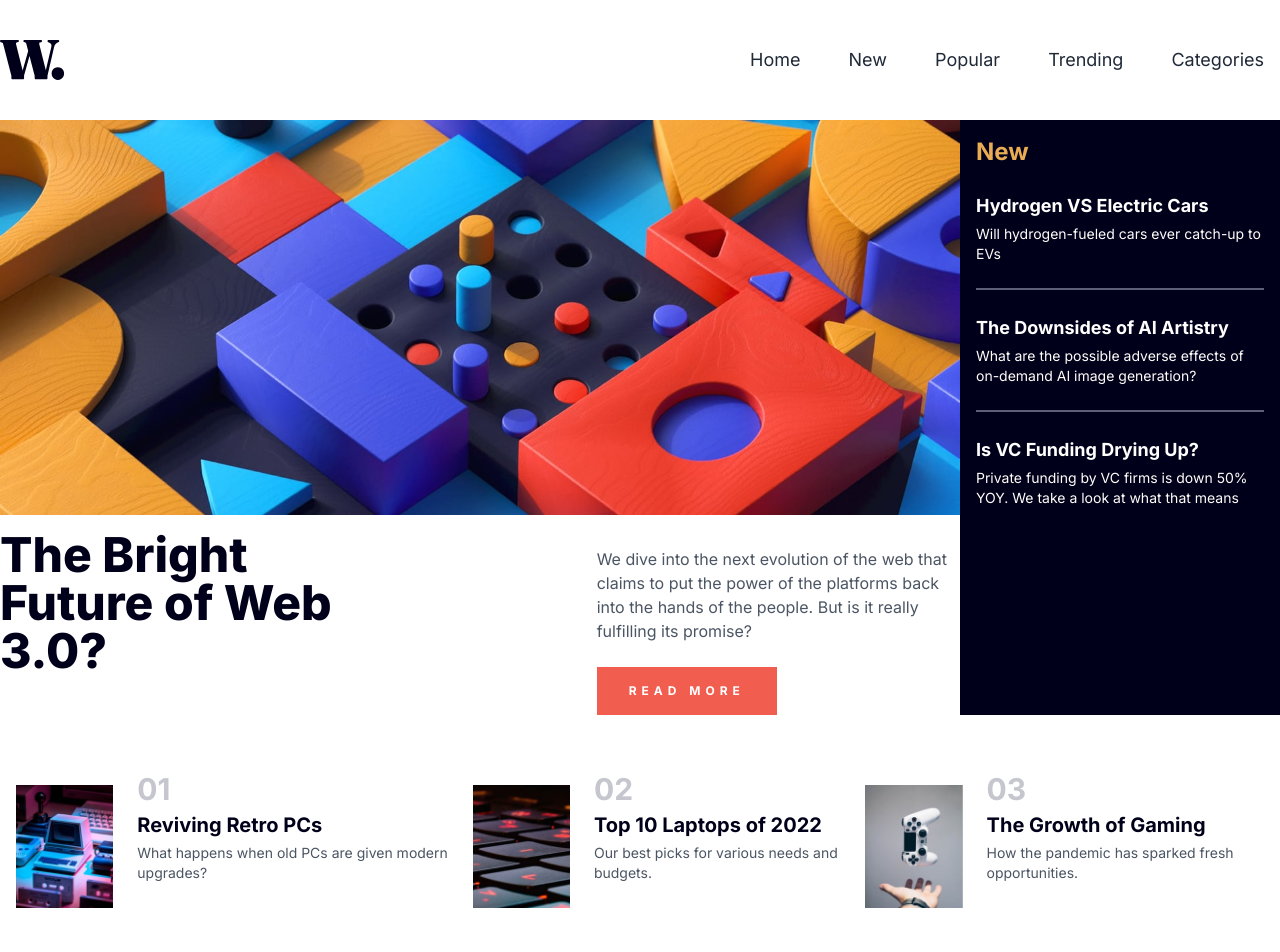
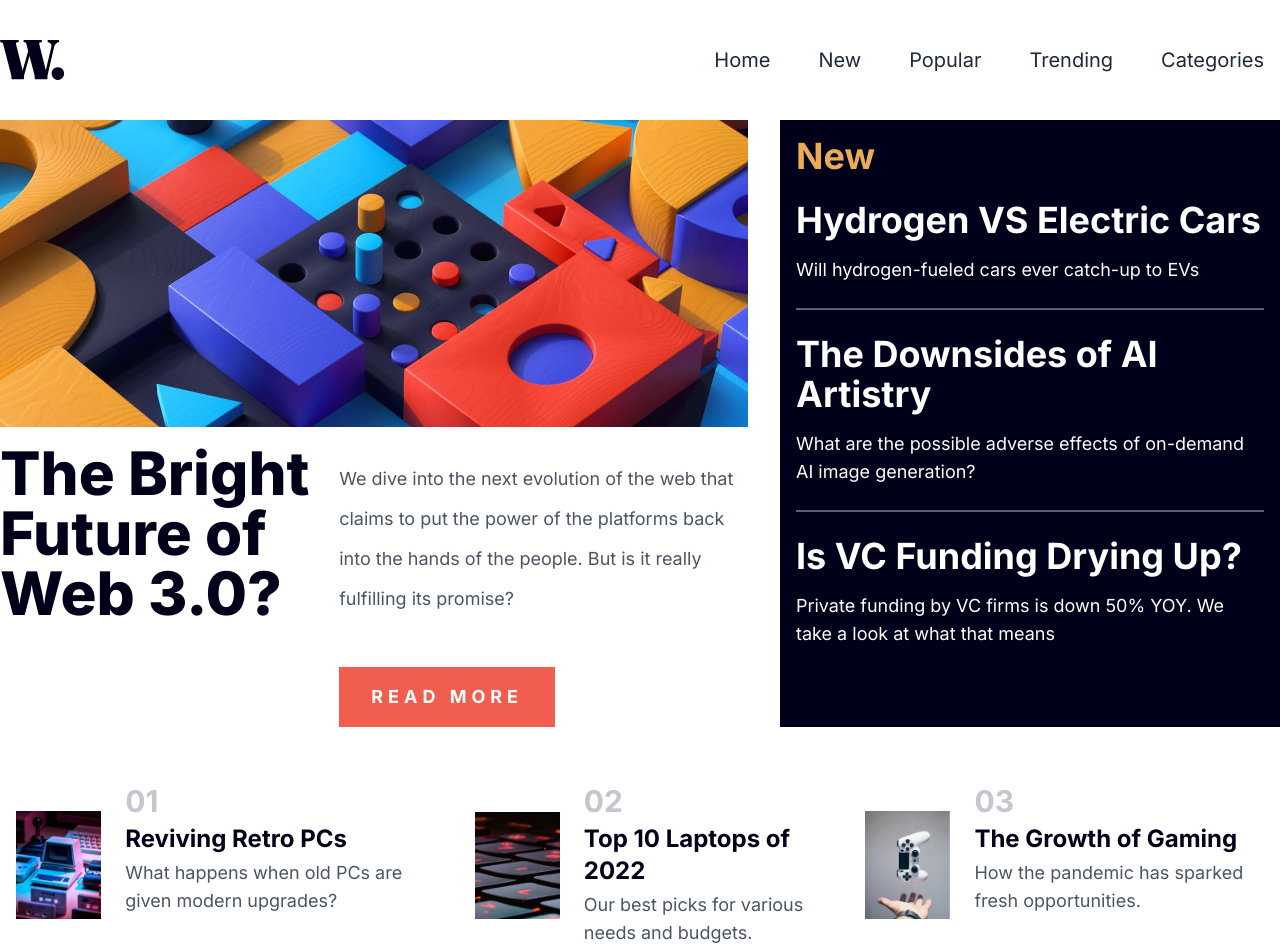
Before and after one commit to mohamedmostafakhudari/news-homepage-main-frontendmentor, a React (Vite) app: page / in a window 1280 px wide. Shown: the top 952 px of the page. Built offline with nearby package versions, Linux system fonts and the light colour scheme.

Commit message:
last touches and finish

```diff
--- a/src/App.jsx
+++ b/src/App.jsx
@@ -26,7 +26,7 @@ function App() {
 function MainSection() {
   return (
     <section className="py-10">
-      <div className="container mx-auto px-4 flex flex-col md:px-0 md:flex-row">
+      <div className="container mx-auto px-4 flex flex-col md:px-0 md:flex-row md:gap-8">
         <Main />
         <Feed />
       </div>
--- a/src/components/Card.jsx
+++ b/src/components/Card.jsx
@@ -14,10 +14,10 @@ export default function Card({ order, title, text, imgSrc }) {
         <h2 className="text-grayish-blue font-bold text-4xl md:text-3xl">
           0{order}
         </h2>
-        <h3 className="text-very-dark-blue font-bold text-2xl md:text-xl">
+        <h3 className="text-very-dark-blue font-bold text-2xl md:text-xl xl:text-2xl">
           {title}
         </h3>
-        <p className="text-gray-600 md:text-sm">{text}</p>
+        <p className="text-gray-600 md:text-sm xl:text-lg">{text}</p>
       </div>
     </div>
   );
--- a/src/components/Feed.jsx
+++ b/src/components/Feed.jsx
@@ -19,8 +19,8 @@ const initialNews = [
 export default function Feed() {
   const [news, setNews] = useState(initialNews);
   return (
-    <div className="flex-1 bg-very-dark-blue p-4 text-soft-orange mt-12 md:max-w-xs md:mt-0">
-      <h3 className="text-2xl font-bold">New</h3>
+    <div className="flex-1 bg-very-dark-blue p-4 text-soft-orange mt-12 md:max-w-xs md:mt-0 xl:min-w-[500px]">
+      <h3 className="text-2xl font-bold xl:text-4xl">New</h3>
       <ul>
         {news.map(({ title, text }) => {
           return <FeedItem key={nanoid()} title={title} text={text} />;
--- a/src/components/FeedItem.jsx
+++ b/src/components/FeedItem.jsx
@@ -3,10 +3,10 @@ import React from "react";
 export default function FeedItem({ title, text }) {
   return (
     <li className="border-b-2 py-6 border-b-dark-grayish-blue last:border-b-0">
-      <h4 className="text-white font-bold text-lg duration-200 ease-in-out cursor-pointer hover:text-soft-orange">
+      <h4 className="text-white font-bold text-lg duration-200 ease-in-out cursor-pointer hover:text-soft-orange xl:text-4xl">
         {title}
       </h4>
-      <p className="text-off-white text-sm mt-1">{text}</p>
+      <p className="text-off-white text-sm mt-1 xl:mt-4 xl:text-lg">{text}</p>
     </li>
   );
 }
--- a/src/components/Main.jsx
+++ b/src/components/Main.jsx
@@ -16,18 +16,18 @@ export default function Main() {
         </picture>
       </div>
       <div className="flex flex-col flex-wrap justify-between mt-4 md:flex-row">
-        <h1 className="text-very-dark-blue text-5xl font-extrabold  max-w-[10ch] md:max-w-[14ch] md:min-w-[250px] lg:max-w-[10ch]">
+        <h1 className="text-very-dark-blue text-5xl font-extrabold  max-w-[10ch] md:max-w-[14ch] md:min-w-[250px] lg:max-w-[10ch] xl:text-6xl 2xl:text-7xl xl:max-w-[8ch]">
           The Bright Future of Web 3.0?
         </h1>
         <div className="">
-          <p className="text-gray-600 mt-4 max-w-[36ch]">
+          <p className="text-gray-600 text-sm mt-4 max-w-[36ch] xl:text-lg xl:leading-10 2xl:text-2xl 2xl:leading-10">
             We dive into the next evolution of the web that claims to put the
             power of the platforms back into the hands of the people. But is it
             really fulfilling its promise?
           </p>
           <a
             href="#"
-            className="block bg-soft-red text-white uppercase font-bold tracking-[5px] text-xs py-4 w-fit px-8 mt-6 duration-100 ease-in-out hover:bg-very-dark-blue"
+            className="block bg-soft-red text-white uppercase font-bold tracking-[5px] text-xs py-4 w-fit px-8 mt-6 duration-100 ease-in-out hover:bg-very-dark-blue xl:text-lg xl:mt-12"
           >
             read more
           </a>
--- a/src/components/Navbar.jsx
+++ b/src/components/Navbar.jsx
@@ -13,7 +13,7 @@ export default function Navbar() {
           <img src="../../src/assets/images/logo.svg" alt="logo" />
         </div>
         {width > 767 ? (
-          <ul className="flex items-center text-gray-800 text-lg gap-4">
+          <ul className="flex items-center text-gray-800 text-lg gap-4 xl:text-xl">
             <li className="px-4 cursor-pointer ease-in-out duration-200 hover:text-soft-red">
               Home
             </li>
```
